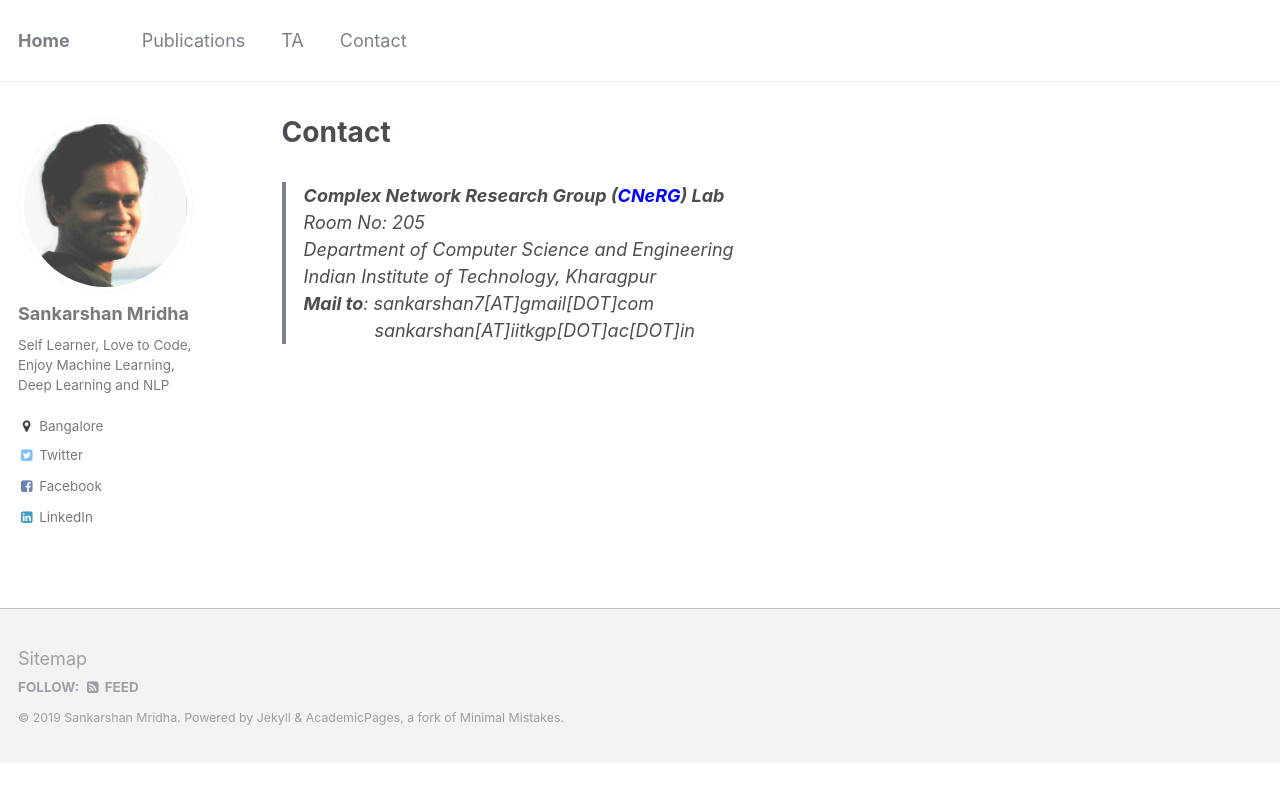
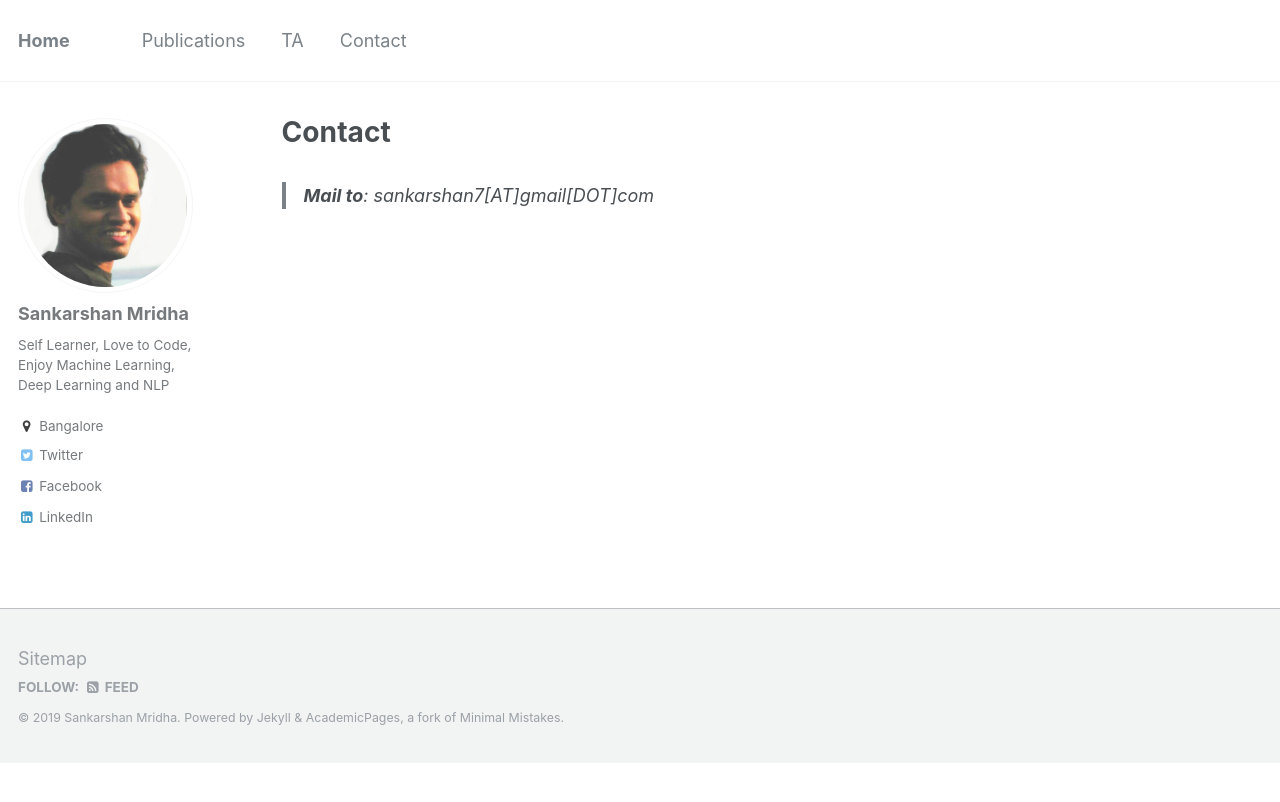
Before and after one commit to msank00/msank00.github.io, a Jekyll site: the page built from _pages/contact.md, in a window 1280 px wide. Shown: the top 802 px of the page. Built offline with Jekyll 4.4.1, drawn with Linux system fonts in a browser that asks for light colours.

```diff
--- a/_pages/contact.md
+++ b/_pages/contact.md
@@ -6,9 +6,4 @@
 ---
 
 >
-**Complex Network Research Group ([<span style="color:blue">CNeRG</span>](http://www.cnergres.iitkgp.ac.in/)) Lab**
-Room No: 205
-Department of Computer Science and Engineering
-Indian Institute of Technology, Kharagpur
 **Mail to**: sankarshan7[AT]gmail[DOT]com
-&nbsp;&nbsp;&nbsp;&nbsp;&nbsp;&nbsp;&nbsp;&nbsp;&nbsp;&nbsp;&nbsp;&nbsp;&nbsp;&nbsp;sankarshan[AT]iitkgp[DOT]ac[DOT]in
```
